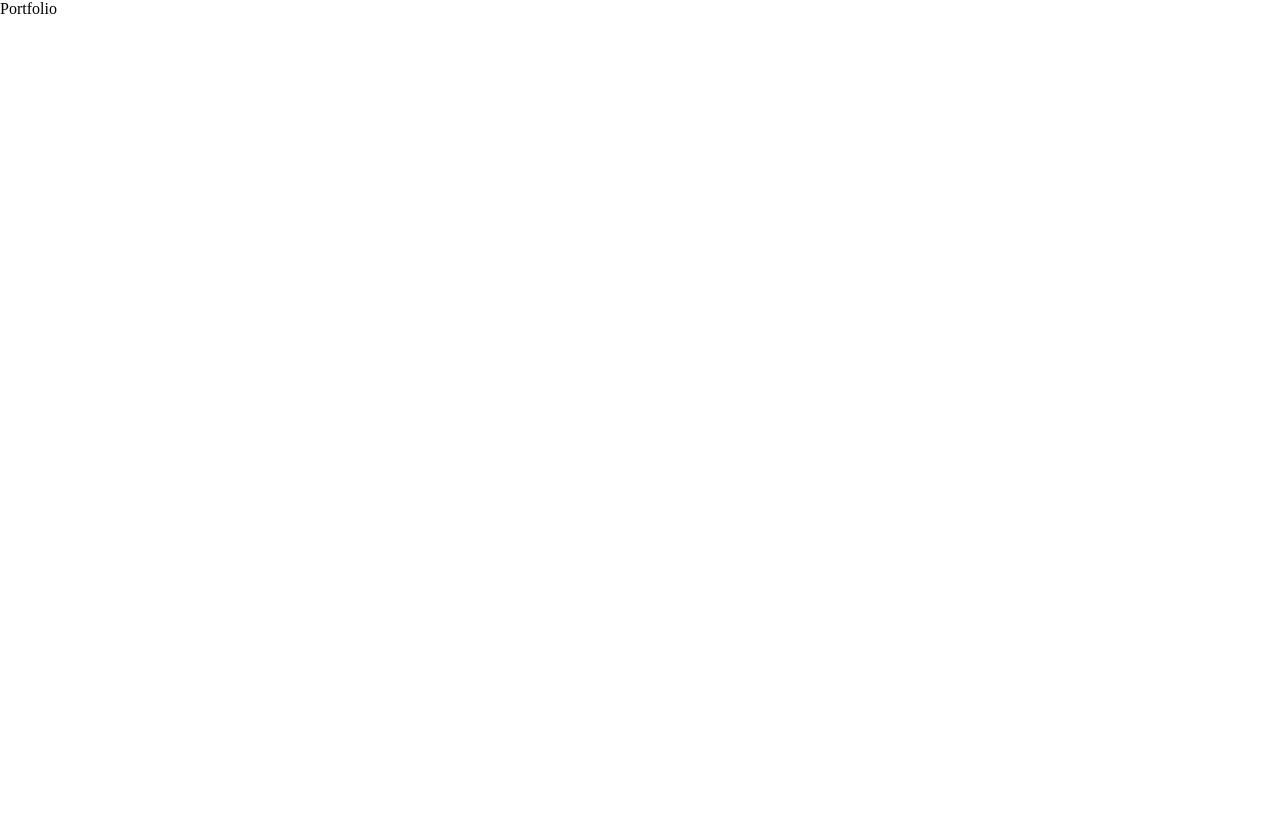
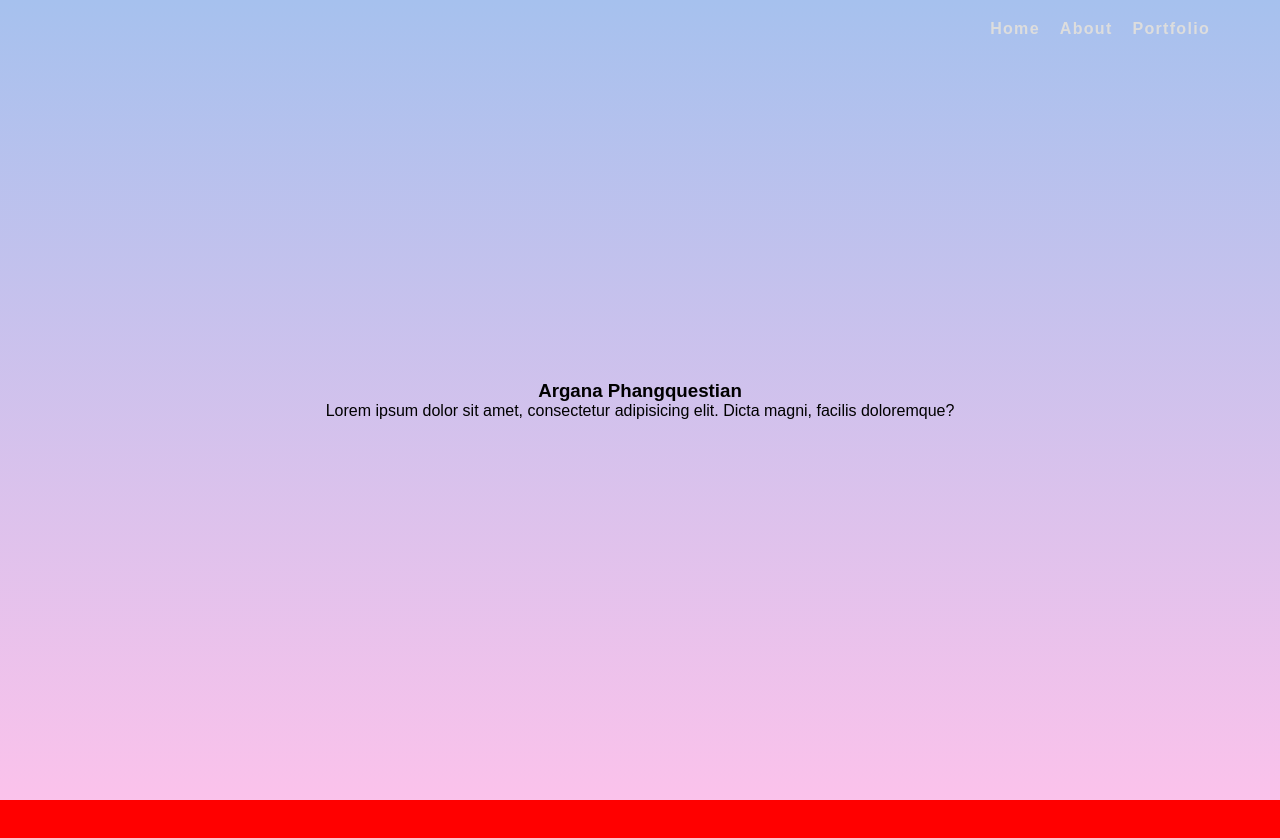
Before and after one commit to falcernowifi/falcernowifi.github.io, a plain HTML site: page index.html in a window 1280 px wide. Before the commit the page ends 800 px from the top, so only its background shows below. Drawn offline with nearby package versions, Linux system fonts and the light colour scheme.

Commit message:
Initial Commit :fire:

```diff
--- a/assets/css/main.css
+++ b/assets/css/main.css
@@ -1,3 +1,53 @@
 * {
-  all: unset;
+  outline: none;
+  padding: 0;
+  margin: 0;
 }
+
+body {
+  font-family: sans-serif;
+}
+
+.navbar {
+  position: fixed;
+  z-index: 999;
+  top: 0;
+  left: 0;
+  right: 0;
+  padding: 20px 70px;
+  /*background-color: pink;*/
+  list-style: none;
+  display: flex;
+  justify-content: flex-end;
+}
+
+.navbar a {
+  margin-right: 20px;
+  color: #ddd;
+  text-decoration: none;
+  letter-spacing: 1.3px;
+  font-weight: bold;
+}
+
+.navbar li:last-child a {
+  margin-right: 0px;
+}
+
+section {
+  min-height: 100vh;
+}
+
+.blank {
+  background-color: red;
+}
+
+.flex-center {
+  display: flex;
+  flex-direction: column;
+  align-items: center;
+  justify-content: center;
+}
+
+.landing {
+  background-image: linear-gradient(to top, #fbc2eb 0%, #a6c1ee 100%);
+}
--- a/index.html
+++ b/index.html
@@ -6,7 +6,22 @@
     <link rel="stylesheet" href="./assets/css/main.css" />
   </head>
   <body>
-    <script src="https://cdnjs.cloudflare.com/ajax/libs/gsap/2.1.3/TimelineMax.min.js"></script>
+    <ul class="navbar">
+      <li><a href="#home">Home</a></li>
+      <li><a href="#about">About</a></li>
+      <li><a href="#portfolio">Portfolio</a></li>
+    </ul>
+
+    <section class="flex-center landing">
+      <h3>Argana Phangquestian</h3>
+      <p>
+        Lorem ipsum dolor sit amet, consectetur adipisicing elit. Dicta magni,
+        facilis doloremque?
+      </p>
+    </section>
+    <section class="blank"></section>
+
+    <script src="https://cdnjs.cloudflare.com/ajax/libs/gsap/2.1.3/TweenMax.min.js"></script>
     <script src="./assets/js/main.js"></script>
   </body>
 </html>
```
